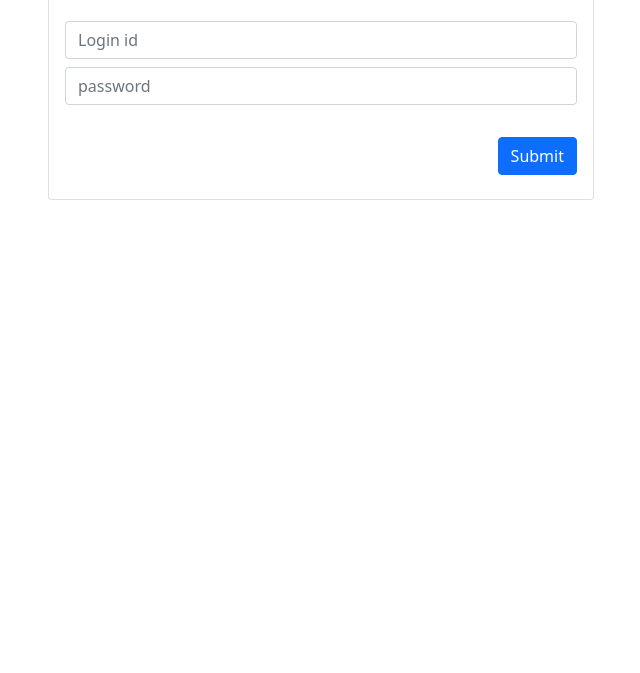
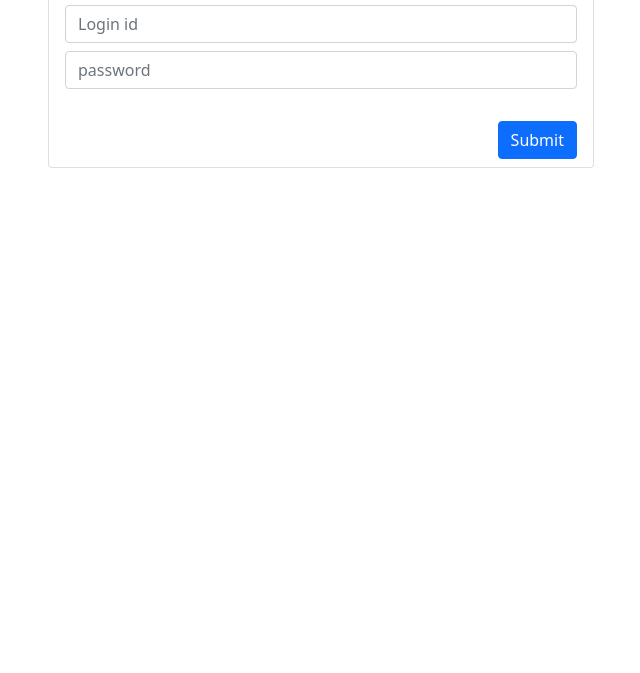
Before and after one commit to rk0775/customer_api_assignment, a plain HTML site: page index.html in a window 1280 px wide. Shown: the part 127-800 px from the top of the page, without its empty margins (319-959 px from the left). Drawn offline with nearby package versions, Linux system fonts and the light colour scheme.

Commit message:
initial commit

```diff
--- a/index.html
+++ b/index.html
@@ -19,11 +19,11 @@
     <div class="container">
         <div class="row my-5">
             <div class="col-sm-12 col-md-6 offset-md-3">
-                <div class="card py-3">
+                <div class="card">
                     <div class="card-header text-center">
                         <h3>Login Here!</h3>
                     </div>
-                    <div class="card-body">
+                    <div class="card-body px-3">
                         <input type="text" id="loginId" class="form-control my-2" placeholder="Login id">
                         <input type="text" id="password" class="form-control my-2" placeholder="password">
                     </div>
```
